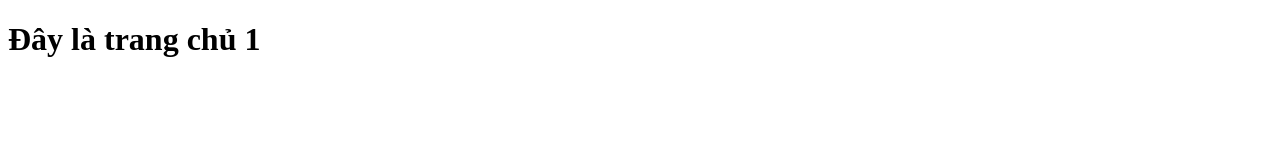
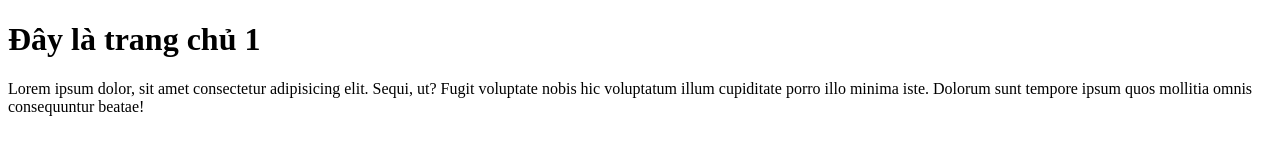
Before and after one commit to namdp1999/khoa-t2-bai-13, a plain HTML site: page index.html in a window 1280 px wide. Drawn offline with Linux system fonts and the light colour scheme.

Commit message:
Update page home

```diff
--- a/index.html
+++ b/index.html
@@ -8,5 +8,6 @@
 </head>
 <body>
   <h1>Đây là trang chủ 1</h1>
+  <p>Lorem ipsum dolor, sit amet consectetur adipisicing elit. Sequi, ut? Fugit voluptate nobis hic voluptatum illum cupiditate porro illo minima iste. Dolorum sunt tempore ipsum quos mollitia omnis consequuntur beatae!</p>
 </body>
 </html>
```
